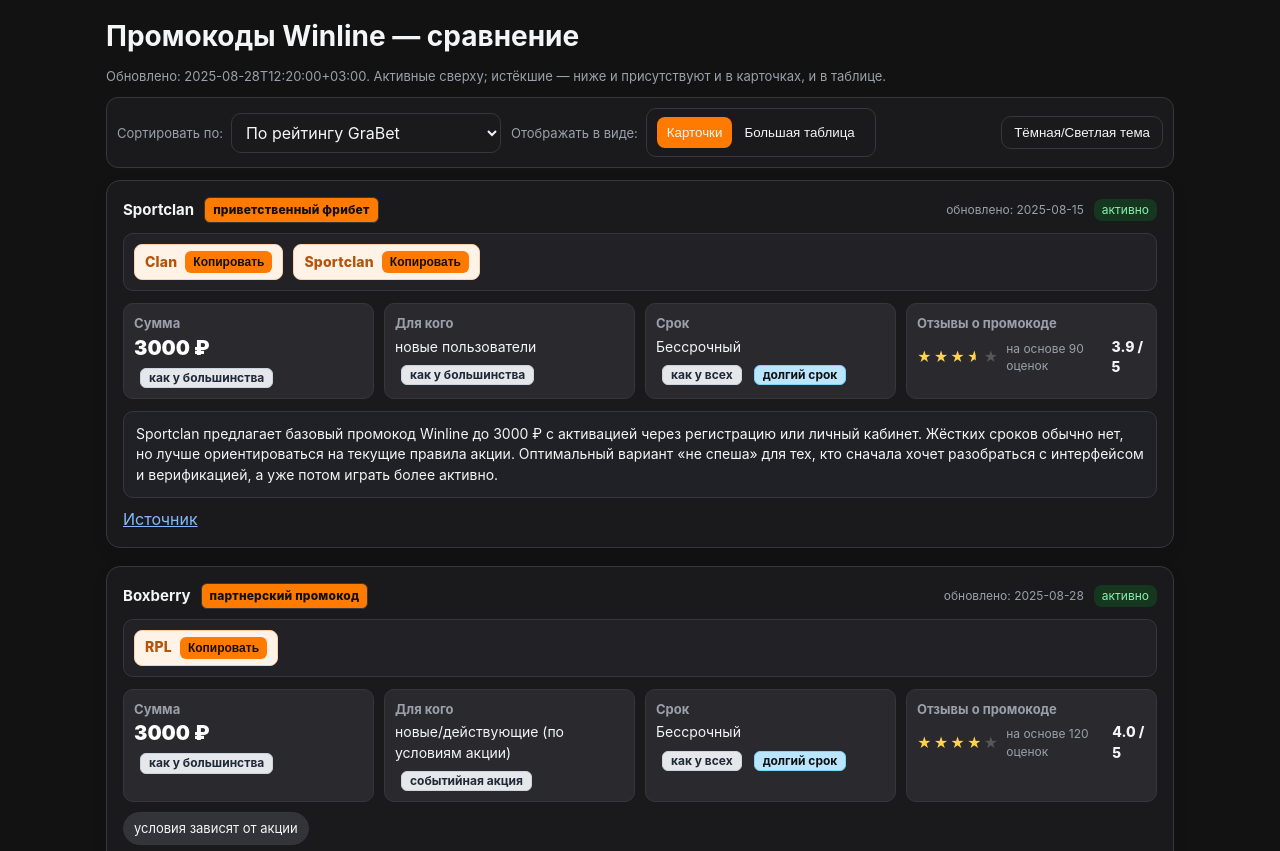
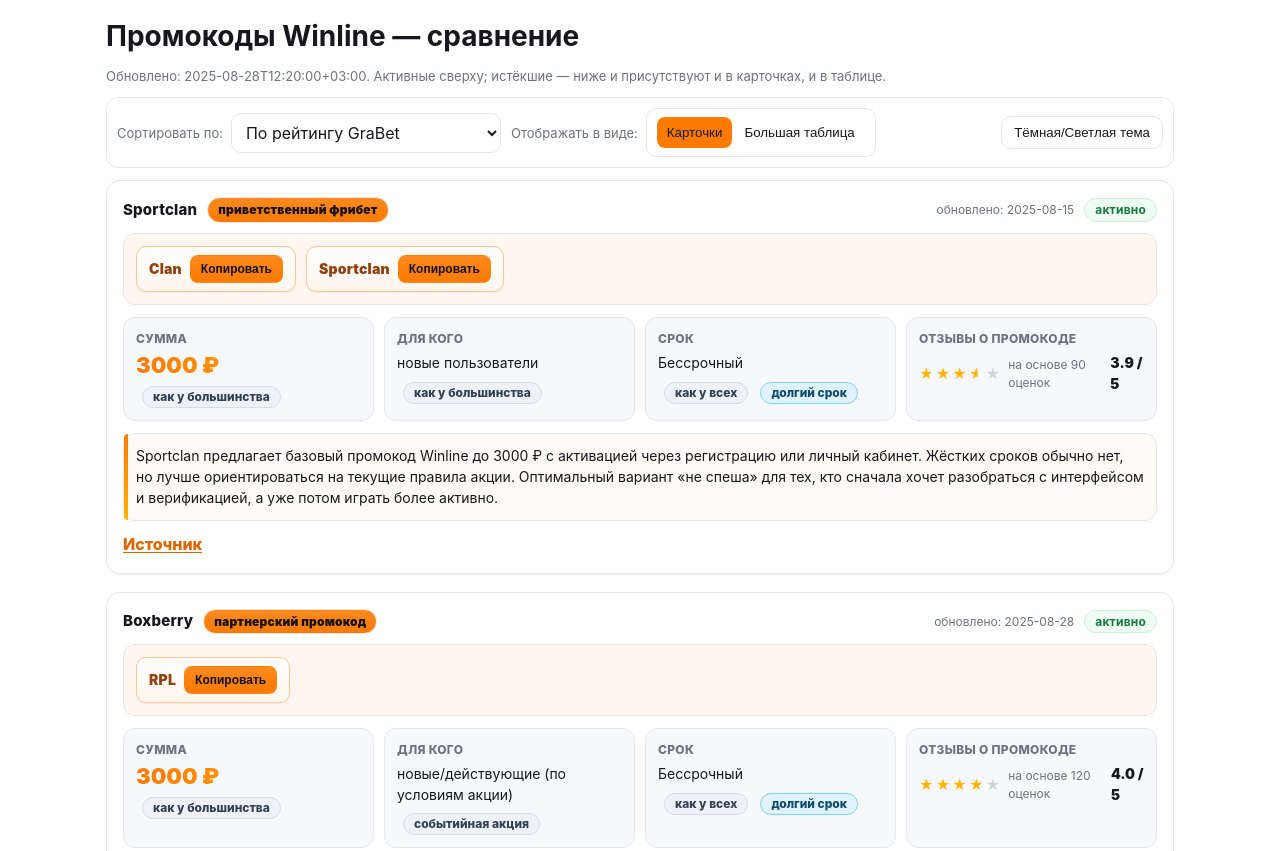
Before and after one commit to 6601823/grabet, a plain HTML site: page promo-winline.html in a window 1280 px wide. Shown: the top 851 px of the page. Drawn offline with Linux system fonts and the light colour scheme.

Commit message:
Update winline.css

```diff
--- a/assets/themes/winline.css
+++ b/assets/themes/winline.css
@@ -1,27 +1,47 @@
-/* === WINLINE — минималистичный фирменный стиль === */
+/* === WINLINE — фирменный светлый как базовый, сочные акценты === */
 
+/* Палитра */
 :root{
-  --bg:#121212;         /* фон страницы */
-  --card:#1a1a1d;       /* фон карточки */
-  --codes:#222226;      /* фон блока codes */
-  --kv:#2a2a2e;         /* фон ячеек grid */
-  --text:#f4f5f7;
-  --muted:#9aa0ab;
-  --stroke:#37373b;
+  /* База — светлая */
+  --bg:#ffffff;
+  --card:#ffffff;
+  --codes:#fff7ef;      /* мягкая подложка для блока codes */
+  --kv:#f7f8fb;
+  --text:#16181d;
+  --muted:#6b7280;
+  --stroke:#e5e7eb;
 
-  --primary:#ff7a00;    /* фирменный оранжевый Winline */
-  --ok:#22c55e; --warn:#f59e0b;
+  /* Акценты Winline */
+  --primary:#ff7a00;    /* Winline Orange */
+  --primary-700:#e06600;
+  --primary-600:#ff8a1f;
+  --primary-300:#ffc48f;
+
+  --ok:#18a34a;
+  --warn:#d97706;
+
+  /* Тени/кольца фокуса */
+  --shadow-sm:0 1px 2px rgba(16,24,40,.06);
+  --shadow-md:0 6px 18px rgba(16,24,40,.08);
+  --ring:0 0 0 3px rgba(255,122,0,.20);
 }
 
-:root[data-theme="light"]{
-  --bg:#ffffff; --card:#f6f7fa; --codes:#eef1f6; --kv:#e9ecf3;
-  --text:#171a1f; --muted:#6b7280; --stroke:#d1d5db;
-  --primary:#ff7a00; --ok:#16a34a; --warn:#d97706;
+/* Тёмная — по желанию через data-theme="dark" */
+:root[data-theme="dark"]{
+  --bg:#121212; --card:#1a1a1d; --codes:#222226; --kv:#2a2a2e;
+  --text:#f4f5f7; --muted:#9aa0ab; --stroke:#37373b;
+  --primary:#ff7a00; --primary-700:#e06600; --primary-600:#ff8a1f; --primary-300:#ffb780;
+  --ok:#22c55e; --warn:#f59e0b;
+  --shadow-sm:0 1px 2px rgba(0,0,0,.35);
+  --shadow-md:0 10px 24px rgba(0,0,0,.35);
+  --ring:0 0 0 3px rgba(255,122,0,.25);
 }
 
+/* База типографики и фон */
 html,body{
   background:var(--bg); color:var(--text);
   font-family:Inter,system-ui,Segoe UI,Roboto,Arial,sans-serif;
+  -webkit-font-smoothing:antialiased; text-rendering:optimizeLegibility;
 }
 
 /* Карточка */
@@ -30,84 +50,120 @@ html,body{
   border:1px solid var(--stroke);
   border-radius:14px;
   padding:16px; margin-bottom:18px;
+  box-shadow:var(--shadow-sm);
+  transition:.2s ease;
 }
+.card:hover{ box-shadow:var(--shadow-md); transform:translateY(-1px); }
 
 /* Шапка */
 .card__top{ display:flex; align-items:center; gap:10px; }
-.card__top .src{ font-weight:700; font-size:15px; }
-.badge{ background:var(--primary); color:#111; font-weight:800; letter-spacing:.2px; font-size:12px; padding:3px 8px; border-radius:6px; }
+.card__top .src{ font-weight:800; font-size:15px; letter-spacing:.2px; }
+.badge{
+  background:linear-gradient(180deg,var(--primary-600),var(--primary));
+  color:#111; font-weight:900; letter-spacing:.2px;
+  font-size:12px; padding:3px 10px; border-radius:999px;
+}
 .meta{ margin-left:auto; display:flex; gap:10px; align-items:center; color:var(--muted); font-size:12px; }
-.status.active{ background:#15371f; color:#8cf0ac; padding:2px 8px; border-radius:8px; }
-.status.exp{ background:#3a1f1f; color:#ffb3b3; padding:2px 8px; border-radius:8px; }
+.status{
+  padding:2px 10px; border-radius:999px; font-weight:700; letter-spacing:.2px;
+  border:1px solid var(--stroke);
+}
+.status.active{ background:#eefcf3; color:#137a3a; border-color:#c8f1d8; }
+.status.exp{ background:#fff1f1; color:#b91c1c; border-color:#f7caca; }
 
 /* Коды */
 .codes{
   margin-top:10px; background:var(--codes); border:1px solid var(--stroke);
-  border-radius:10px; padding:10px; display:flex; flex-wrap:wrap; gap:10px;
+  border-radius:12px; padding:12px; display:flex; flex-wrap:wrap; gap:10px;
 }
 .codepill{
-  background:#fff3e8; color:#b45309; border:1px solid #ffd1a8;
-  font-weight:800; font-size:14px; letter-spacing:.2px;
-  border-radius:8px; padding:6px 10px; display:flex; align-items:center; gap:8px;
+  background:linear-gradient(180deg,#fff,#fff6ee);
+  color:#92400e; border:1px solid var(--primary-300);
+  font-weight:900; font-size:14px; letter-spacing:.2px;
+  border-radius:10px; padding:8px 12px; display:flex; align-items:center; gap:8px;
+  box-shadow:var(--shadow-sm);
 }
-.copy-btn{ font-size:12px; border:none; background:var(--primary); color:#111; font-weight:800; padding:4px 8px; border-radius:6px; }
-.copy-btn:hover{ filter:brightness(1.05); }
+.copy-btn{
+  font-size:12px; border:1px solid transparent;
+  background:linear-gradient(180deg,var(--primary-600),var(--primary));
+  color:#111; font-weight:900; padding:6px 10px; border-radius:8px;
+  cursor:pointer; transition:.15s ease;
+}
+.copy-btn:hover{ filter:brightness(1.05); transform:translateY(-0.5px); box-shadow:var(--shadow-sm); }
+.copy-btn:active{ transform:translateY(0); }
+.copy-btn:focus-visible{ outline:none; box-shadow:var(--ring); }
 
 /* GRID */
 .grid{ display:grid; grid-template-columns:repeat(4,1fr); gap:10px; margin-top:12px; }
 .kv{
   background:var(--kv); border:1px solid var(--stroke);
-  border-radius:10px; padding:10px; font-size:14px; min-height:84px;
+  border-radius:12px; padding:12px; font-size:14px; min-height:84px;
 }
-.kv b{ display:block; font-size:13px; color:var(--muted); margin-bottom:4px; }
+.kv b{ display:block; font-size:12px; font-weight:800; color:var(--muted); margin-bottom:6px; text-transform:uppercase; letter-spacing:.3px; }
 
-/* Сумма — выделение */
-.kv-money .v-money{ font-size:20px; font-weight:900; color:#fff; line-height:1.15; }
+/* Сумма — главный акцент */
+.kv-money .v-money{
+  font-size:22px; font-weight:950; line-height:1.12;
+  background:linear-gradient(90deg,var(--primary),#ffb300);
+  -webkit-background-clip:text; background-clip:text; color:transparent;
+}
 
-/* Бейджи — всегда ниже значения */
+/* Бейджи — строго ниже значения */
 .kv-badges{ display:flex; flex-wrap:wrap; gap:6px; margin-top:8px; }
 .nom{
-  font-size:12px; line-height:1.2; padding:2px 8px; border-radius:6px; font-weight:700;
+  font-size:12px; line-height:1.2; padding:3px 10px; border-radius:999px; font-weight:800;
   color:#111; background:#ffedd5; border:1px solid #ffc896; white-space:nowrap;
 }
-.nom--max{ background:#bbf7d0; border-color:#86efac; }
-.nom--min{ background:#fecaca; border-color:#fca5a5; }
-.nom--common{ background:#e5e7eb; border-color:#cbd5e1; color:#1f2937; }
-.nom--best{ background:#ddd6fe; border-color:#c4b5fd; }
-.nom--short{ background:#fde68a; border-color:#fcd34d; }
-.nom--long{ background:#bae6fd; border-color:#7dd3fc; }
+.nom--max{ background:#d1fae5; border-color:#86efac; color:#065f46; }
+.nom--min{ background:#fee2e2; border-color:#fca5a5; color:#991b1b; }
+.nom--common{ background:#eef2f7; border-color:#d7dde7; color:#334155; }
+.nom--best{ background:#ede9fe; border-color:#c4b5fd; color:#4c1d95; }
+.nom--short{ background:#fef3c7; border-color:#fde68a; color:#7c2d12; }
+.nom--long{ background:#e0f2fe; border-color:#7dd3fc; color:#0c4a6e; }
 
 /* Чипсы */
 .chips{ margin-top:10px; display:flex; gap:8px; flex-wrap:wrap; }
-.chip{ background:#33343a; border:1px solid var(--stroke); color:var(--text); padding:6px 10px; border-radius:999px; font-size:13px; }
+.chip{
+  background:#f3f4f6; border:1px solid var(--stroke); color:var(--text);
+  padding:6px 10px; border-radius:999px; font-size:13px; font-weight:700;
+}
+:root[data-theme="dark"] .chip{ background:#33343a; }
 
-/* Отзывы (компактно) */
+/* Отзывы (компактно, с оранжевыми звёздами) */
 .kv-reviews .rv-mini{ display:flex; gap:8px; align-items:center; }
 .rv-stars span{ font-size:14px; }
-.rv-stars .on{ color:#ffd34d; } .rv-stars .off{ color:#575757; }
+.rv-stars .on{ color:#ffb300; } .rv-stars .off{ color:#ced3dc; }
 .rv-hint{ color:var(--muted); font-size:12px; }
-.rv-score{ font-weight:800; }
+.rv-score{ font-weight:900; }
 .kv-reviews .rv-detail{ margin-top:8px; display:none; }
 .kv-reviews.expanded .rv-detail{ display:block; }
-.rv-row{ display:grid; grid-template-columns:68px 1fr 42px; gap:8px; align-items:center; margin:2px 0; }
-.rv-bar{ height:6px; background:#4a4f59; border-radius:999px; overflow:hidden; }
-.rv-bar i{ display:block; height:100%; background:linear-gradient(90deg,#ff7a00,#ffd34d); }
-.rv-pop{ display:flex; gap:10px; align-items:center; margin-top:6px; }
-.meter{ width:160px; height:8px; background:#4a4f59; border-radius:999px; overflow:hidden; }
-.meter i{ display:block; height:100%; background:linear-gradient(90deg,#22c55e,#ff7a00); }
+.rv-row{ display:grid; grid-template-columns:68px 1fr 42px; gap:8px; align-items:center; margin:3px 0; }
+.rv-bar{ height:8px; background:#e5e7eb; border-radius:999px; overflow:hidden; }
+.rv-bar i{ display:block; height:100%; background:linear-gradient(90deg,var(--primary),#ffcc66); }
+.rv-pop{ display:flex; gap:10px; align-items:center; margin-top:8px; }
+.meter{ width:180px; height:10px; background:#e5e7eb; border-radius:999px; overflow:hidden; }
+.meter i{ display:block; height:100%; background:linear-gradient(90deg,#16a34a,var(--primary)); }
 
-/* Выводы */
+/* Выводы (summary) — отделяем и делаем фирменную «полосу» слева */
 .summary{
-  margin-top:12px; background:#202126; border:1px solid var(--stroke);
-  border-radius:10px; padding:12px; font-size:14px; line-height:1.45;
+  margin-top:12px; background:#fffaf5; border:1px solid var(--stroke);
+  border-radius:12px; padding:12px; font-size:14px; line-height:1.48; position:relative;
+}
+.summary:before{
+  content:""; position:absolute; inset:0 auto 0 0; width:4px; border-radius:12px 0 0 12px;
+  background:linear-gradient(180deg,var(--primary),#ffb300);
 }
 
 /* Ссылки */
-.links{ margin-top:10px; display:flex; gap:14px; flex-wrap:wrap; }
-.link{ color:#86b7ff; text-decoration:underline; }
+.links{ margin-top:12px; display:flex; gap:14px; flex-wrap:wrap; }
+.link{
+  color:var(--primary-700); text-decoration:underline; text-underline-offset:2px;
+  font-weight:800;
+}
+.link:hover{ color:var(--primary); }
 
 /* Табличные акценты */
-.rating-badge{ font-weight:800; }
+.rating-badge{ font-weight:900; color:var(--primary-700); }
 
 /* Адаптив */
 @media (max-width:980px){ .grid{ grid-template-columns:repeat(2,1fr);} }
```
